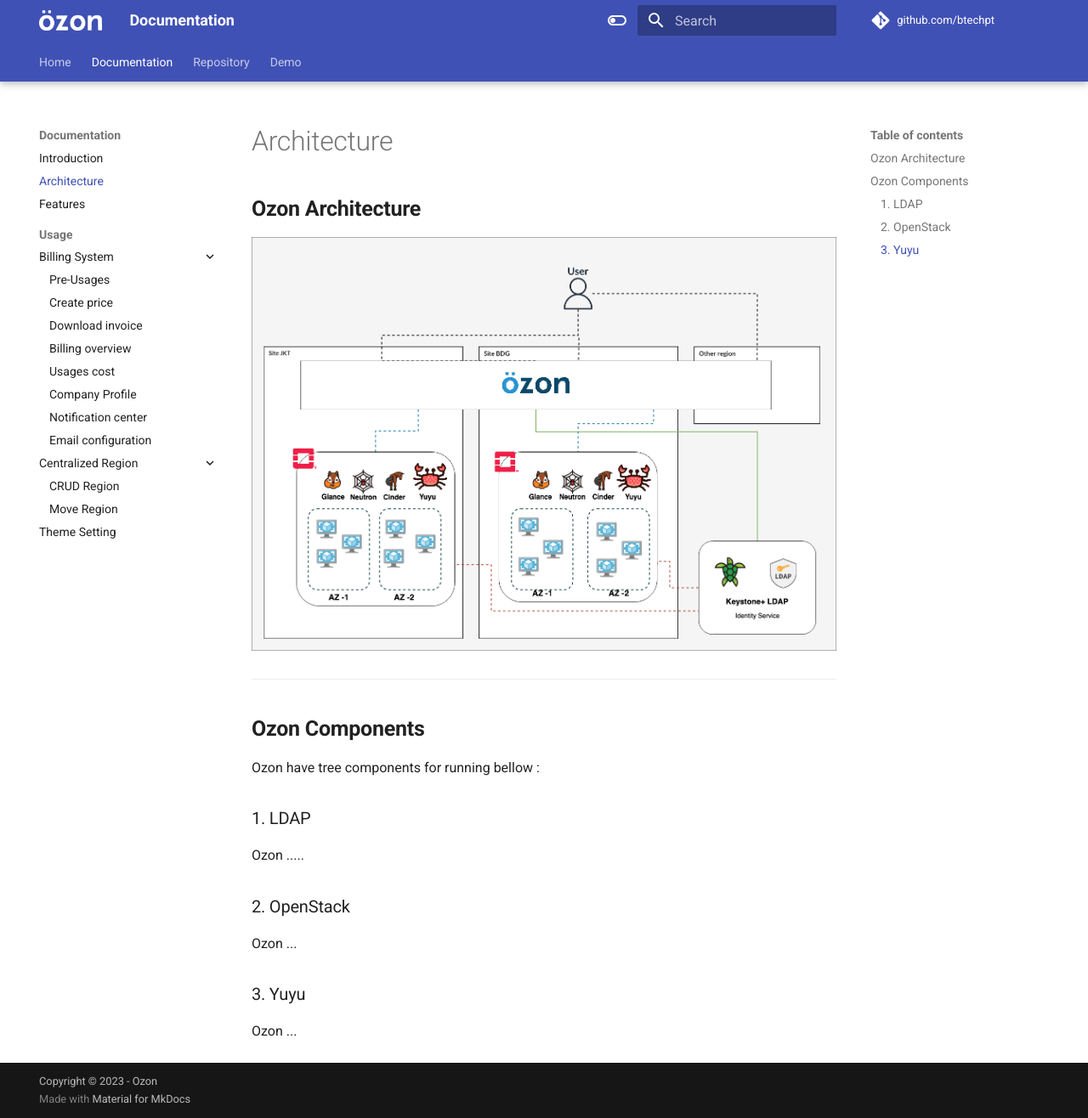
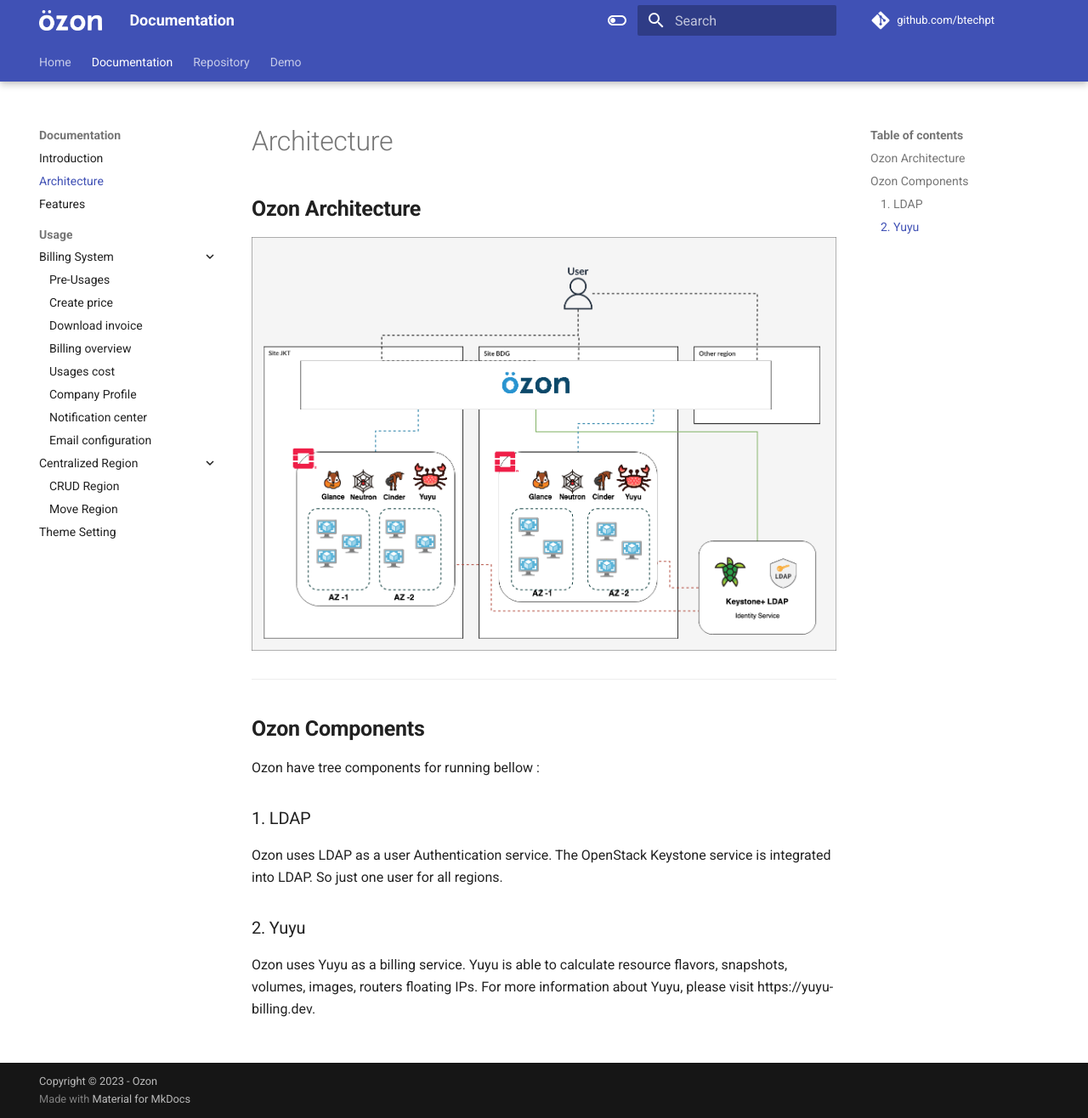
Before and after one commit to btechpt/ozon-docs, an MkDocs documentation site: the page built from docs/architecture.md, in a window 1280 px wide and 1316 px high. Shown: the whole window at 85% size. Built offline with MkDocs 1.6.1 and Material for MkDocs 9.7.7, drawn with Linux system fonts in a browser that asks for light colours.

Commit message:
add description architecture

```diff
--- a/docs/architecture.md
+++ b/docs/architecture.md
@@ -9,12 +9,8 @@
 
 ### 1. LDAP
 
-Ozon .....
+Ozon uses LDAP as a user Authentication service. The OpenStack Keystone service is integrated into LDAP. So just one user for all regions.
 
-### 2. OpenStack
+### 2. Yuyu
 
-Ozon ...
-
-### 3. Yuyu
-
-Ozon ...
+Ozon uses Yuyu as a billing service. Yuyu is able to calculate resource flavors, snapshots, volumes, images, routers floating IPs. For more information about Yuyu, please visit https://yuyu-billing.dev.
```
